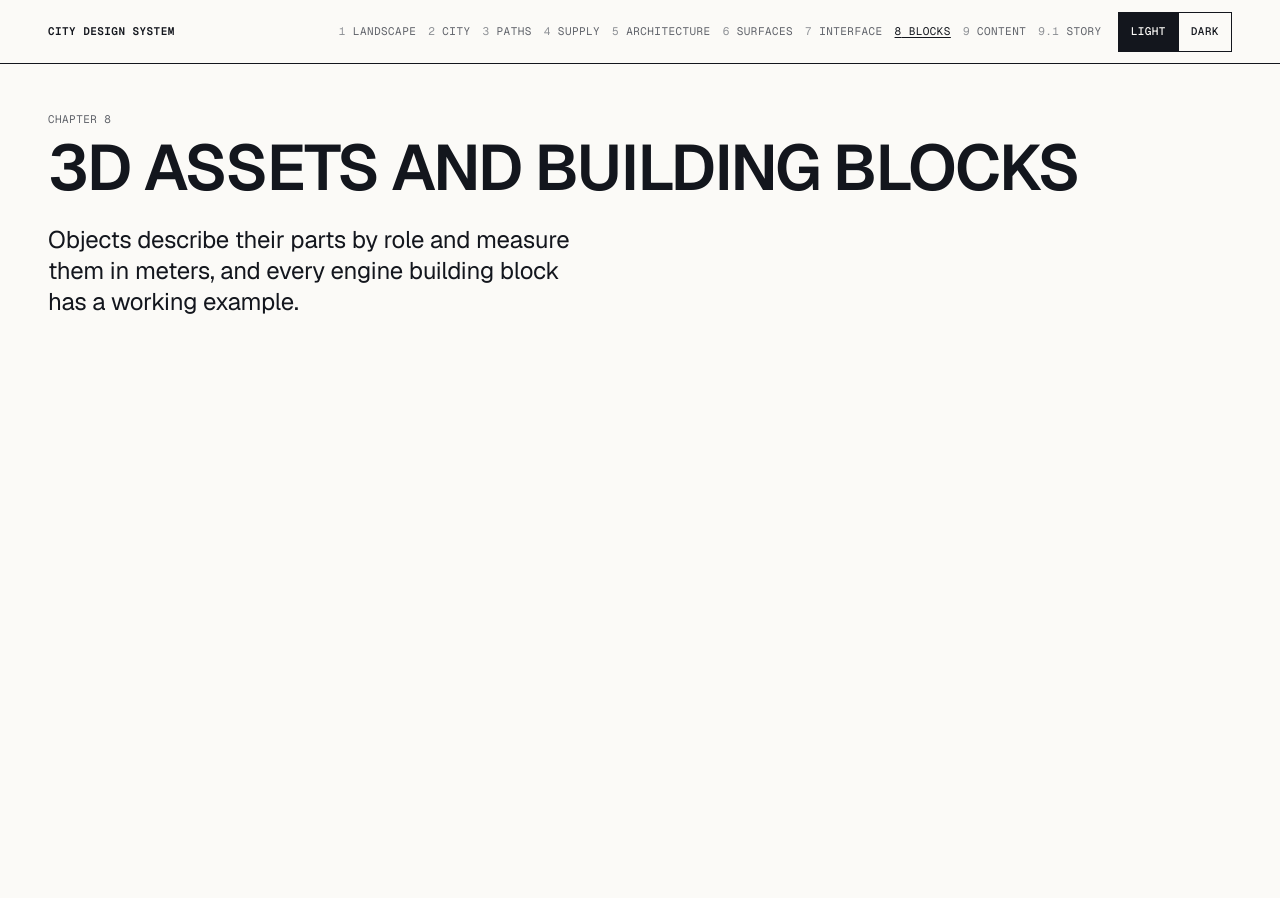
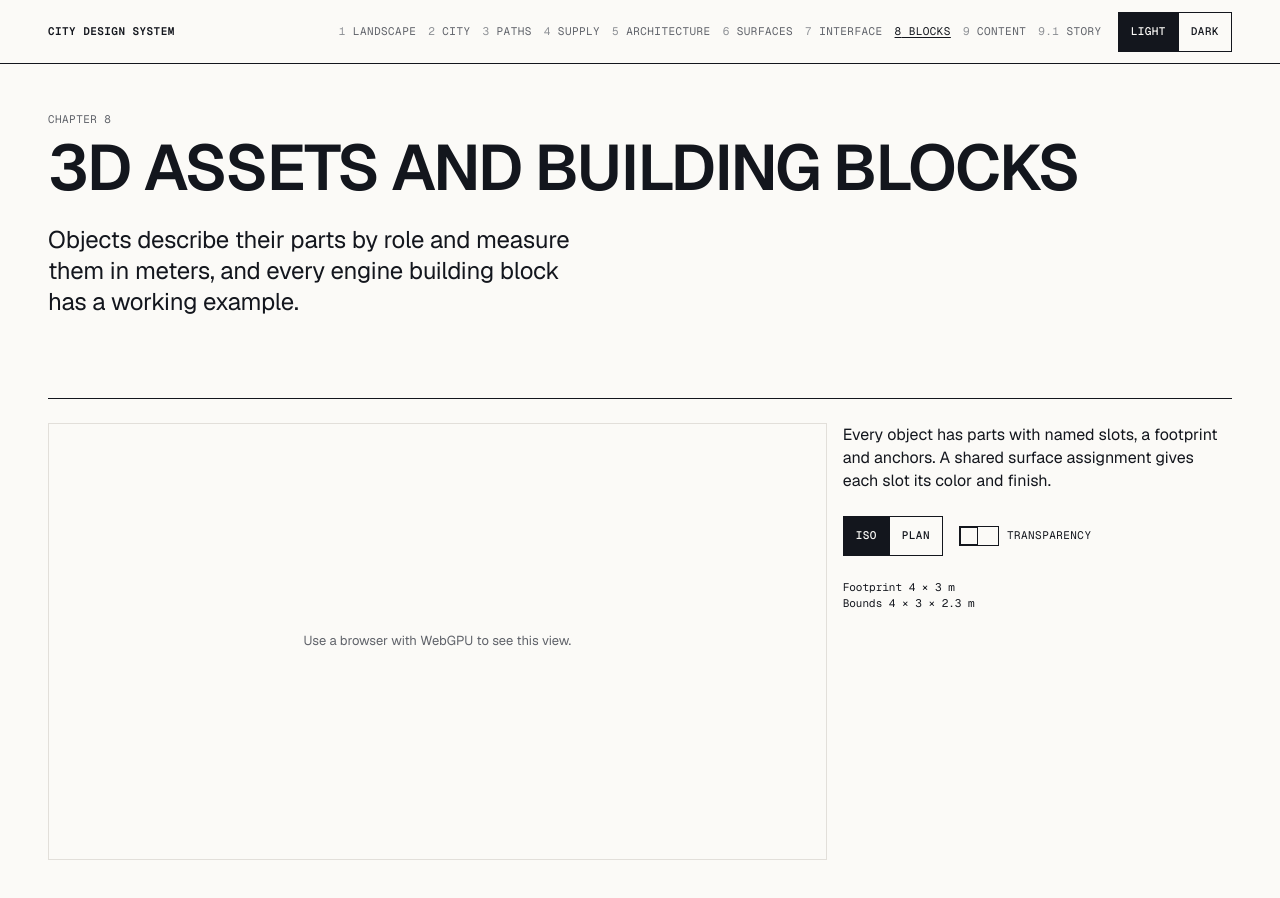
Before and after one commit to dweigend/city-design-system, a SvelteKit app: page /blocks in a window 1280 px wide. Shown: the top 898 px of the page. Before the commit the page ends 800 px from the top, so only its background shows below. Built offline with nearby package versions, Linux system fonts and the light colour scheme.

Commit message:
Show the house fixture in the Blocks chapter

```diff
--- a/src/app.css
+++ b/src/app.css
@@ -207,9 +207,12 @@
 		grid-template-columns: repeat(auto-fit, minmax(min(100%, 8rem), 1fr));
 		gap: var(--space-4);
 	}
+	.grid-aside { grid-template-columns: minmax(0, 2fr) minmax(0, 1fr); align-items: start; }
 	.frame { display: grid; place-items: center; aspect-ratio: 16 / 9; overflow: clip; }
 	.frame, .panel { border: var(--hair) solid var(--line); }
 	.frame > :is(img, canvas) { inline-size: 100%; block-size: 100%; object-fit: contain; }
+	.frame > canvas { display: block; min-inline-size: 0; min-block-size: 0; }
+	.frame > [role='status'] { margin: var(--space-4); }
 	.panel {
 		padding: var(--space-4);
 		background: var(--paper-2);
@@ -217,6 +220,7 @@
 	hr, .divider { margin: 0; border: 0; border-block-start: var(--hair) solid var(--line); }
 	@media (max-width: 720px) {
 		h1, [data-type-sample='h1'] { font-size: var(--text-xl); }
+		.grid-aside { grid-template-columns: minmax(0, 1fr); }
 		.page { padding: var(--space-6) var(--space-4) var(--space-12); }
 		th[scope='row'] { inline-size: 6.5rem; }
 	}
--- /dev/null
+++ b/src/lib/scene/stage-view/StageView.svelte
@@ -0,0 +1,55 @@
+<script lang="ts">
+	import { onMount } from 'svelte';
+	import { Stage, type Display, type View } from '../stage';
+	import type { Drawable } from '../surface';
+
+	interface Props {
+		drawables: readonly Drawable[];
+		view: View;
+		display: Display;
+		label: string;
+	}
+
+	let { drawables, view, display, label }: Props = $props();
+	let canvas = $state<HTMLCanvasElement>();
+	let stage = $state.raw<Awaited<ReturnType<typeof Stage.create>>>();
+	let unavailable = $state(false);
+
+	onMount(() => {
+		if (!canvas) return;
+		const target = canvas;
+		let mounted = true;
+		let resize: ResizeObserver | undefined;
+		void Stage.create({ canvas: target }).then(
+			(opened) => {
+				if (!mounted) return opened.delete();
+				stage = opened;
+				resize = new ResizeObserver(([entry]) => {
+					const { width, height } = entry.contentRect;
+					opened.resize(width, height);
+				});
+				resize.observe(target);
+			},
+			() => {
+				if (mounted) unavailable = true;
+			}
+		);
+		return () => {
+			mounted = false;
+			resize?.disconnect();
+			void stage?.delete();
+		};
+	});
+
+	$effect(() => stage?.show(drawables));
+	$effect(() => stage?.setView(view));
+	$effect(() => stage?.setDisplay(display));
+</script>
+
+<div class="frame">
+	{#if unavailable}
+		<p class="small" role="status">Use a browser with WebGPU to see this view.</p>
+	{:else}
+		<canvas bind:this={canvas} aria-label={label}></canvas>
+	{/if}
+</div>
--- /dev/null
+++ b/src/lib/scene/stage-view/index.ts
@@ -0,0 +1,2 @@
+/** Hosts a stage in a responsive frame with an accessible description of the view. */
+export { default as StageView } from './StageView.svelte';
--- a/src/routes/blocks/+page.svelte
+++ b/src/routes/blocks/+page.svelte
@@ -4,10 +4,39 @@
 </script>
 
 <script lang="ts">
+	import { goto } from '$app/navigation';
+	import { resolve } from '$app/paths';
+	import { page } from '$app/state';
+	import { SvelteURLSearchParams } from 'svelte/reactivity';
+	import { size } from '../../lib/core/geometry';
+	import { stageExample, type View } from '../../lib/scene/stage';
+	import { StageView } from '../../lib/scene/stage-view';
+	import { Switch } from '../../lib/ui/switch';
+	import { ToggleGroup } from '../../lib/ui/toggle-group';
 	import ChapterHeader from '../ChapterHeader.svelte';
 	import { chapterAt } from '../chapters';
 
 	const chapter = chapterAt('/blocks');
+	const { drawables, footprint, bounds } = stageExample();
+	const views = [
+		{ value: 'iso', label: 'Iso' },
+		{ value: 'plan', label: 'Plan' }
+	];
+	const location = $derived(page.shallow?.url ?? page.url);
+	let view = $derived<View>(location.searchParams.get('view') === 'plan' ? 'plan' : 'iso');
+	let transparent = $derived(location.searchParams.get('display') === 'transparency');
+
+	function selectOption(name: 'view' | 'display', value: string | undefined) {
+		const params = new SvelteURLSearchParams(location.search);
+		if (value) params.set(name, value);
+		else params.delete(name);
+		void goto(resolve(params.size ? `/blocks?${params}${location.hash}` : '/blocks'), {
+			state: page.state,
+			shallow: true,
+			replace: true,
+			reset: false
+		});
+	}
 </script>
 
 <svelte:head>
@@ -15,3 +44,39 @@
 </svelte:head>
 
 <ChapterHeader number={chapter.number} title={chapter.title} {lead} />
+
+<section class="grid grid-aside" aria-label="House example">
+	<StageView
+		{drawables}
+		{view}
+		display={transparent ? 'transparency' : 'normal'}
+		label="House with a triangular roof and an arched window"
+	/>
+	<div class="stack">
+		<p>
+			Every object has parts with named slots, a footprint and anchors. A shared surface assignment
+			gives each slot its color and finish.
+		</p>
+		<div class="cluster">
+			<ToggleGroup
+				label="View"
+				items={views}
+				bind:value={
+					() => view, (next: string) => selectOption('view', next === 'plan' ? next : undefined)
+				}
+			/>
+			<Switch
+				label="Transparency"
+				bind:checked={
+					() => transparent,
+					(next: boolean) => selectOption('display', next ? 'transparency' : undefined)
+				}
+			/>
+		</div>
+		<p class="data">
+			Footprint {footprint.width} × {footprint.depth}&nbsp;m<br />Bounds {size(bounds).join(
+				' × '
+			)}&nbsp;m
+		</p>
+	</div>
+</section>
```
Also changed, not shown: src/lib/scene/stage-view/CONTRACT.md (added, +6 -0 lines).
